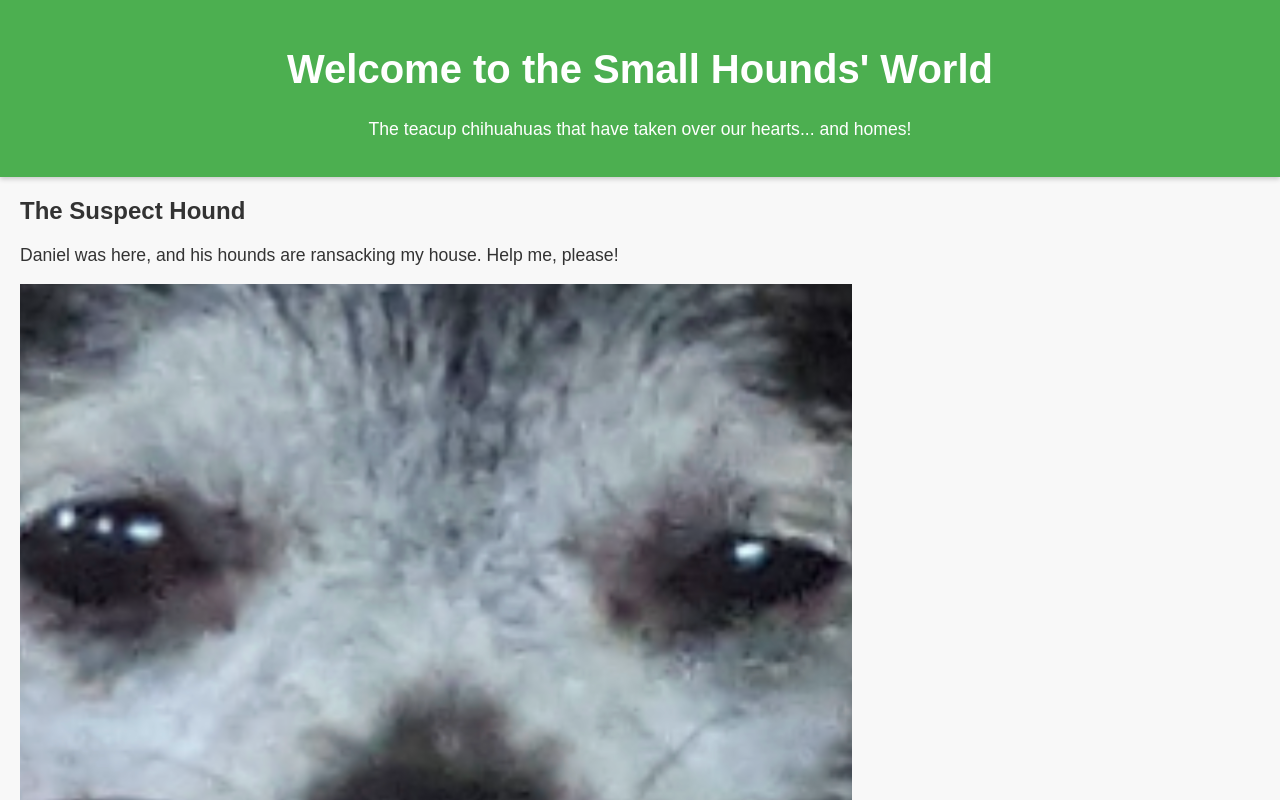
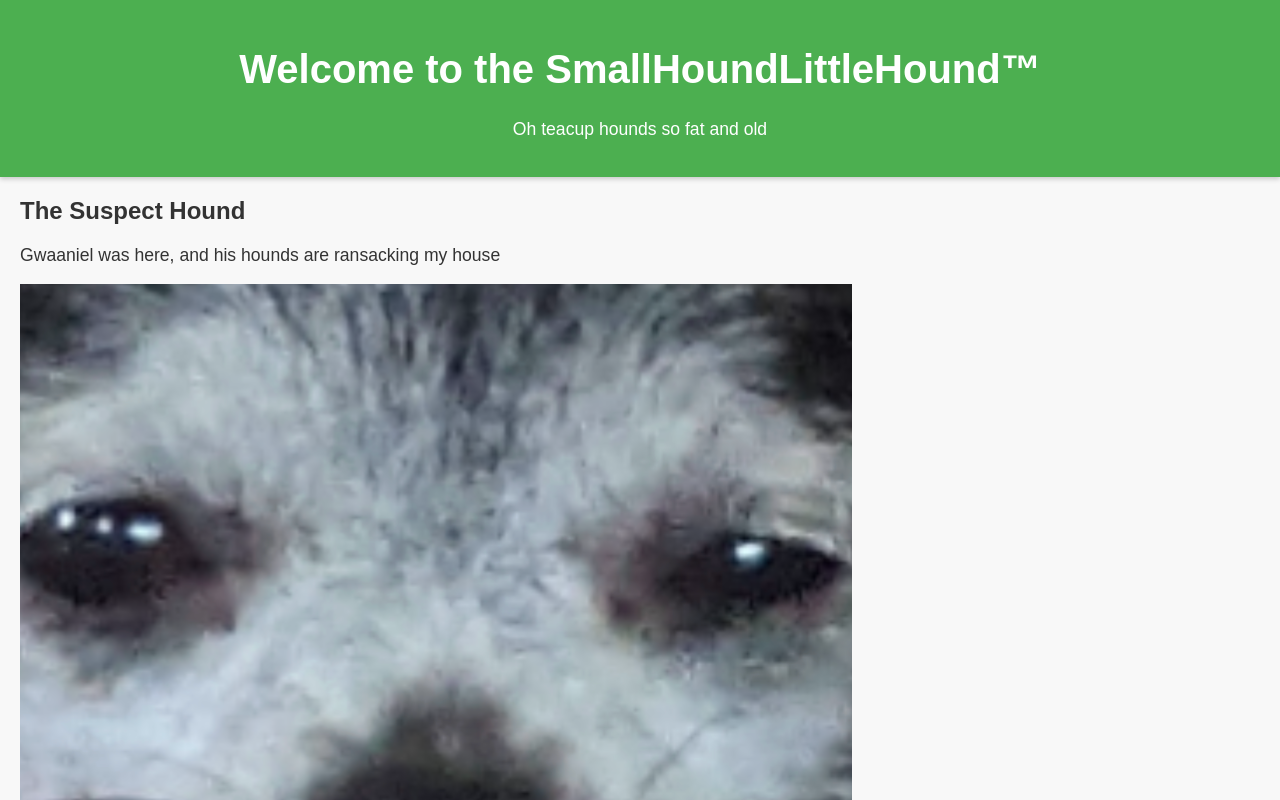
Before and after one commit to ixari09/ixari09.github.io, a plain HTML site: page index.html in a window 1280 px wide. Shown: the top 800 px of the page. Drawn offline with Linux system fonts and the light colour scheme.

Commit message:
Update index.html

```diff
--- a/index.html
+++ b/index.html
@@ -10,14 +10,14 @@
 
 <body>
     <header>
-        <h1>Welcome to the Small Hounds' World</h1>
-        <p>The teacup chihuahuas that have taken over our hearts... and homes!</p>
+        <h1>Welcome to the SmallHoundLittleHound™</h1>
+        <p>Oh teacup hounds so fat and old</p>
     </header>
 
     <main>
         <section id="introduction">
             <h2>The Suspect Hound</h2>
-            <p>Daniel was here, and his hounds are ransacking my house. Help me, please!</p>
+            <p>Gwaaniel was here, and his hounds are ransacking my house</p>
             <img src="zoomedinhound.png" alt="Suspect Hound" class="featured-image">
         </section>
 
@@ -65,7 +65,7 @@
     </main>
 
     <footer>
-        <p>© 2024 Small Hounds. All rights reserved.</p>
+        <p>© 2024 SmallHoundLittleHound. All rights reserved.</p>
     </footer>
 </body>
 
```
